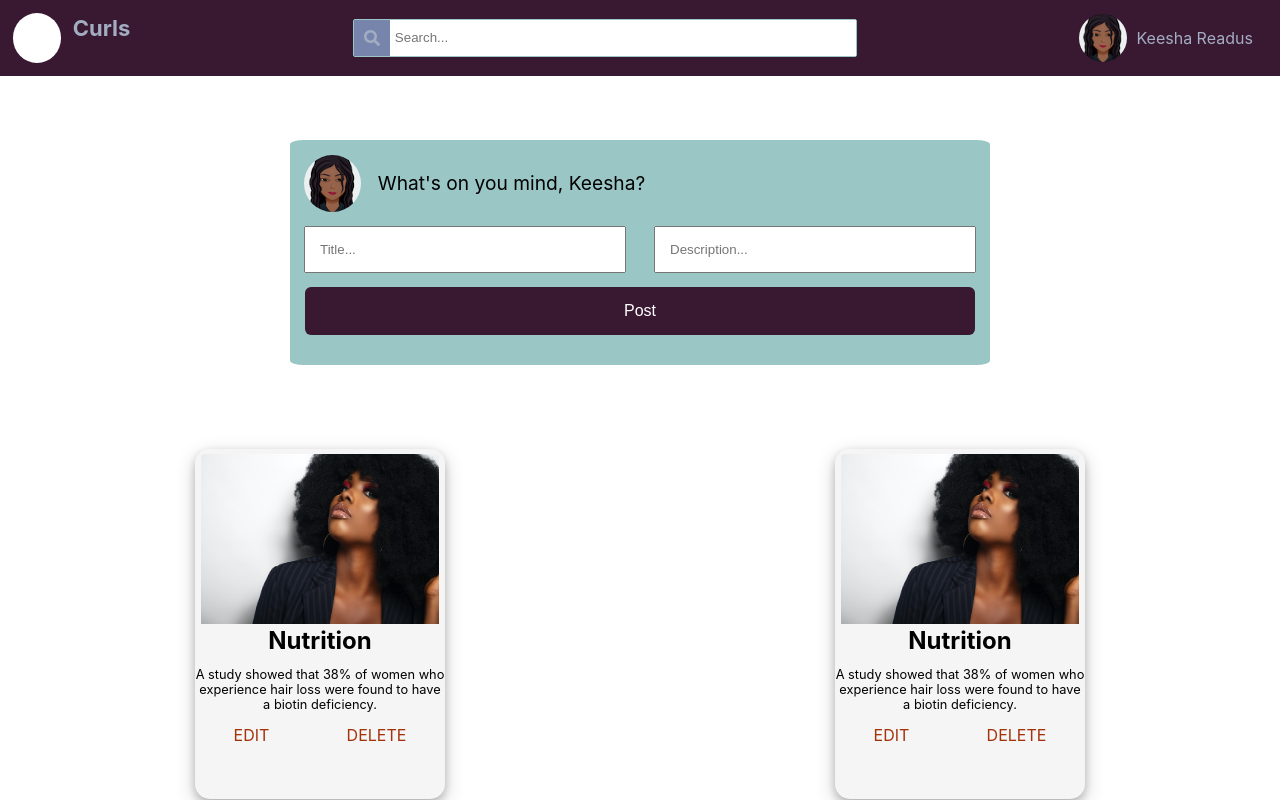
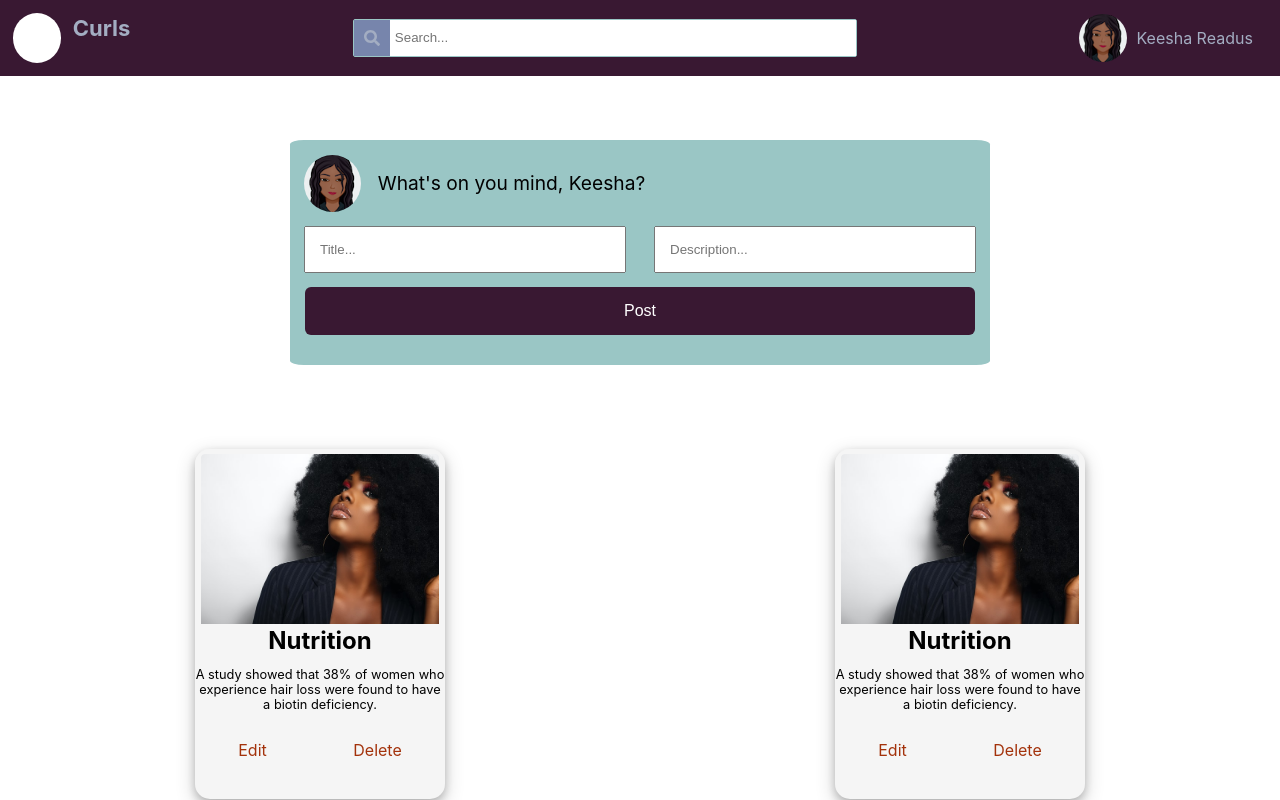
Before and after one commit to kcreadus/Readus_Keesha_PRW, a React (Create React App) app: page / in a window 1280 px wide. Built offline with nearby package versions, Linux system fonts and the light colour scheme; the HTML template or start-up script is replaced by a standard one.

Commit message:
focusing on delete method

```diff
--- a/src/App.js
+++ b/src/App.js
@@ -4,6 +4,7 @@ import MyHeader from "./components/header/MyHeader";
 import MyForm from "./components/myForm/MyForm";
 import MyAds from "./components/ads/MyAds";
 import NaturalHair from "./images/naturalHair.jpg";
+import Image2 from "./images/avatarLarge.png";
 
 //ADD IMAGES
 
@@ -28,10 +29,9 @@ class App extends Component {
   };
 
   getInput = (e) => {
-
     this.setState({
-       ...this.state.pList,
-     [e.target.name]: e.target.value
+      ...this.state.pList,
+      [e.target.name]: e.target.value,
     });
   };
 
@@ -41,16 +41,31 @@ class App extends Component {
     this.setState({
       pList: [
         ...this.state.pList,
-        { title: this.state.title, description: this.state.description, },
+        {
+          title: this.state.title,
+          description: this.state.description,
+          img: Image2,
+        },
       ],
     });
     e.target.reset();
   };
 
+  removeItem = (key) => {
+    let pListNew = this.state.pList.filter(pList => {
+      return pListNew !== key.target.value;
+    });
+    this.setState({
+      pList: [...pListNew]
+    });
+  };
+
   render() {
     let pList = this.state.pList.map((element, i) => {
       //Pass through the key and value from the props comp.
-      return <MyAds key={i} val={element} />;
+      return (
+        <MyAds key={i} val={element} deleteMe={() => this.removeItem(i)} />
+      );
     });
     return (
       <div style={styles.wrapper}>
--- a/src/components/ads/MyAds.js
+++ b/src/components/ads/MyAds.js
@@ -1,6 +1,7 @@
 import React from "react";
 import MyImages from "../MyImages"
 import "./MyAds.css"
+import PostBtn from "../buttons/PostBtn"
 
 const MyAds = props => {
     return(
@@ -17,8 +18,8 @@ const MyAds = props => {
             <p>{props.val.description}</p>
             </div>
             <div style={styles.buttonContainer}>
-             <button type="submit" style={styles.cardButton}>EDIT</button>
-             <button type="submit" style={styles.cardButton}>DELETE</button>
+            <PostBtn btnText="Edit" />
+            <PostBtn btnText="Delete" onClick={props.deleteMe} />
             </div>
             </div>
         </article>
@@ -75,11 +76,6 @@ const styles= {
       textAlign: "center",
 
     },
-    title:{
 
-    },
-    description:{
-
-    },
 
 }
--- /dev/null
+++ b/src/components/buttons/PostBtn.js
@@ -0,0 +1,24 @@
+import React from 'react'
+
+
+const PostBtn = (props) =>{
+    return(
+        <button className="button" style={styles.postBtn}>
+         {props.btnText}
+         </button>
+    )
+
+}
+export default PostBtn
+
+const styles = {
+    postBtn: {
+        background: "none",
+	border: "none",
+	padding: 0,
+	font: "inherit",
+	cursor: "pointer",
+	outline: "inherit",
+    color: "#A3320B"
+    },
+}
--- a/src/components/myForm/MyForm.js
+++ b/src/components/myForm/MyForm.js
@@ -43,7 +43,7 @@ return (
       </div>
 
          <div style={styles.btn}>
-        <MyBtn btnText="Post" />
+       <MyBtn btnText="Post" />
         </div>
     </form>
 
```
Also changed, not shown: src/components/cards/Card.js (+18 -17 lines).
